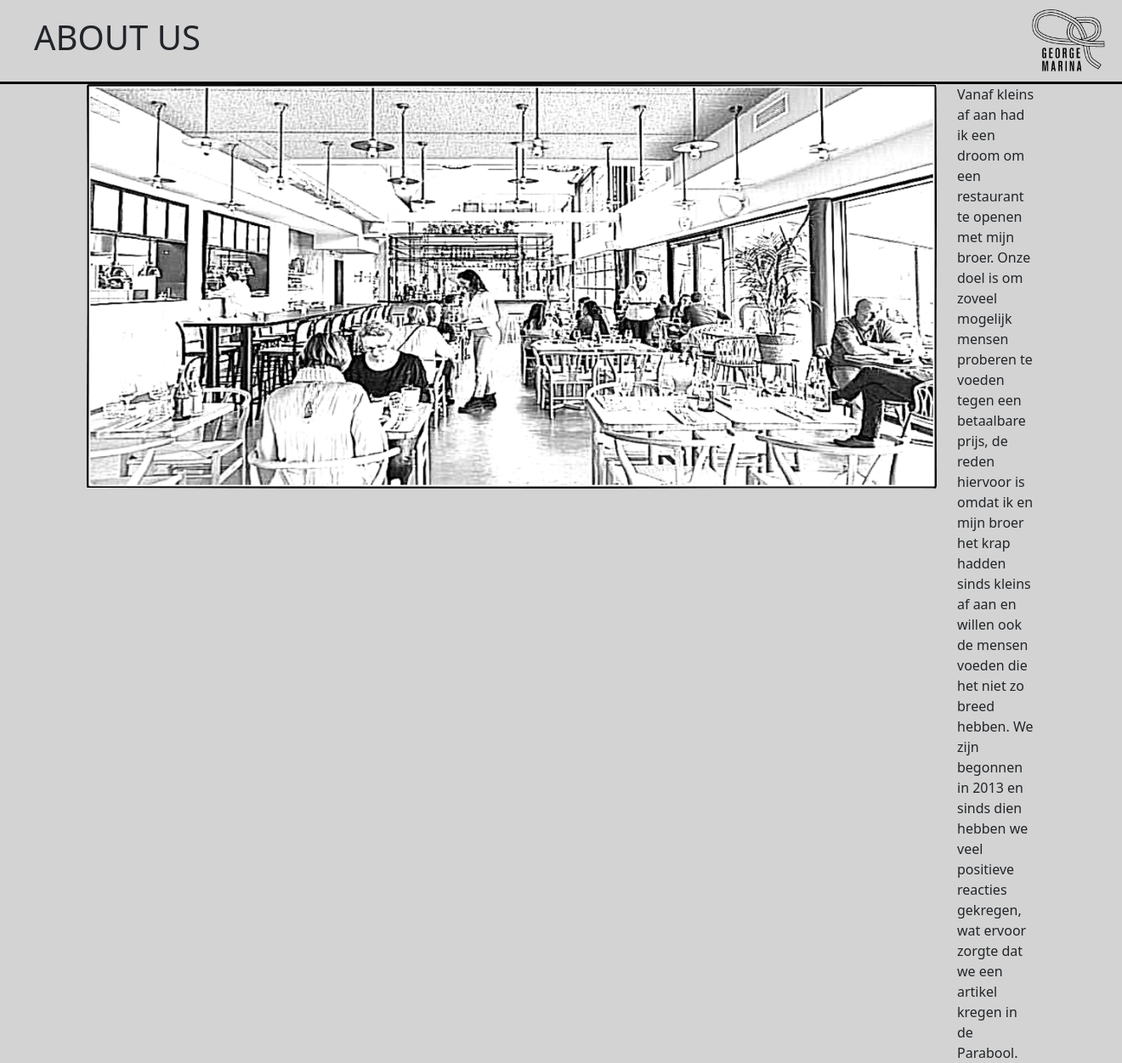
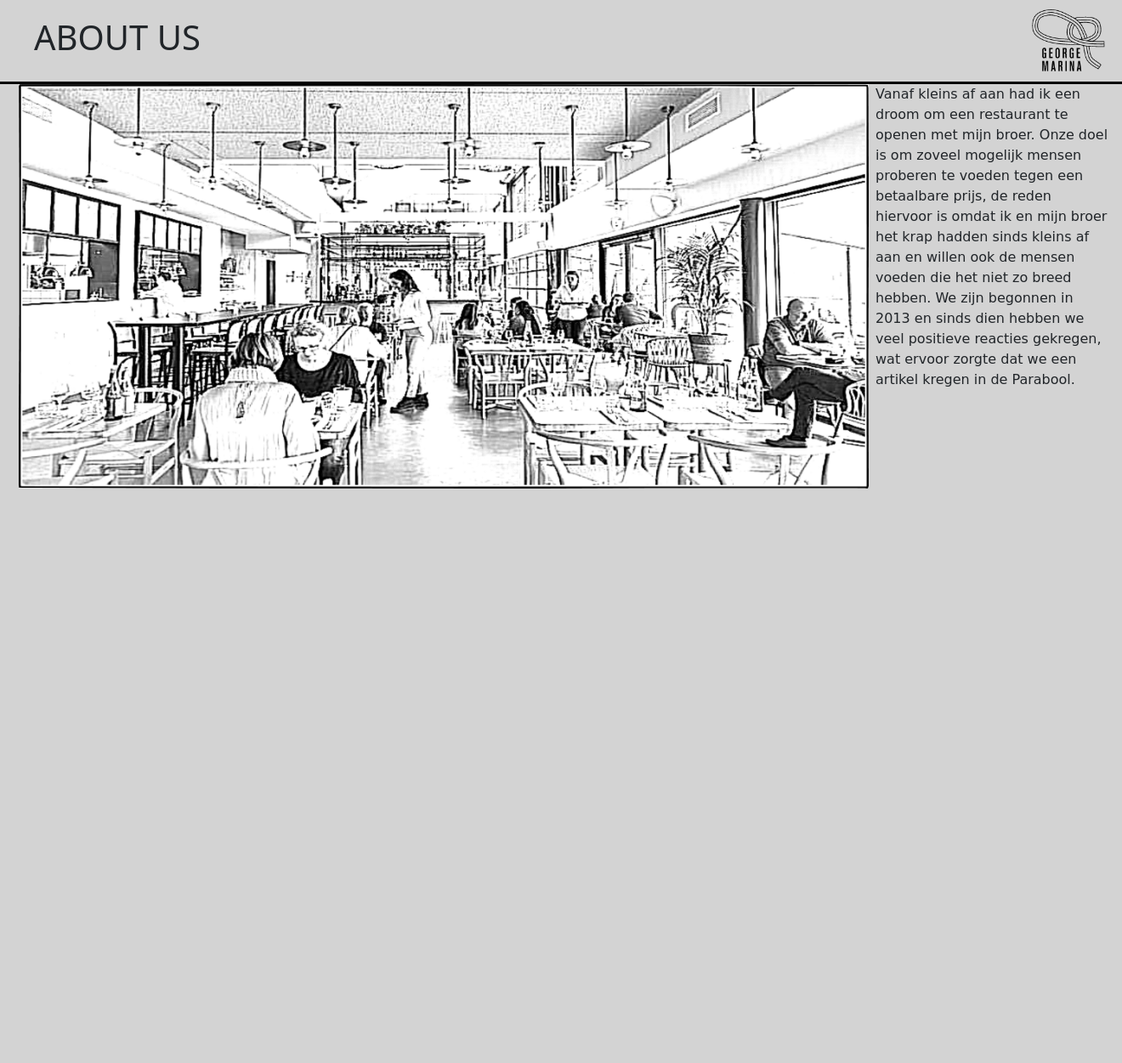
Before and after one commit to Adampje/R-George-M, a PHP site: page / in a window 1320 px wide. Shown: the whole page at 85% size. After the commit the page ends 575 px from the top, so only its background shows below. Run offline with PHP 8.4, Linux system fonts and the light colour scheme.

Commit message:
Fixed: image/text responsivenes

```diff
--- a/index.php
+++ b/index.php
@@ -26,12 +26,12 @@
     <div class="col-sm">
     <img src="img\george1.png" alt="george1" style="width:1000px;">
     </div>
-    <div class="col-sm">
+    <div id="text">
     Vanaf kleins af aan had ik een droom om een restaurant te openen met mijn broer.
 
-Onze doel is om zoveel mogelijk mensen proberen te voeden tegen een betaalbare prijs, de reden hiervoor is omdat ik en mijn broer het krap hadden sinds kleins af aan en willen ook de mensen voeden die het niet zo breed hebben.
+    Onze doel is om zoveel mogelijk mensen proberen te voeden tegen een betaalbare prijs, de reden hiervoor is omdat ik en mijn broer het krap hadden sinds kleins af aan en willen ook de mensen voeden die het niet zo breed hebben.
 
-We zijn begonnen in 2013 en sinds dien hebben we veel positieve reacties gekregen, wat ervoor zorgte dat we een artikel kregen in de Parabool.
+    We zijn begonnen in 2013 en sinds dien hebben we veel positieve reacties gekregen, wat ervoor zorgte dat we een artikel kregen in de Parabool.
 
   </div>
 </div>
--- a/style.css
+++ b/style.css
@@ -12,8 +12,16 @@ body {
     right: 100px;
     font-size: 1px;
   }
+  #text{
+    position: absolute;
+    text-align: left;
+    max-width: 300px;
+    margin-left: 58rem;
+    font-family:  'Comic Sans MS', 'Chalkboard SE', 'Comic Neue', sans-serif;;
+  }
 
   img {
+    margin-left: -5rem;
     width: 8%;
     height: auto;
     opacity: 1;
```
